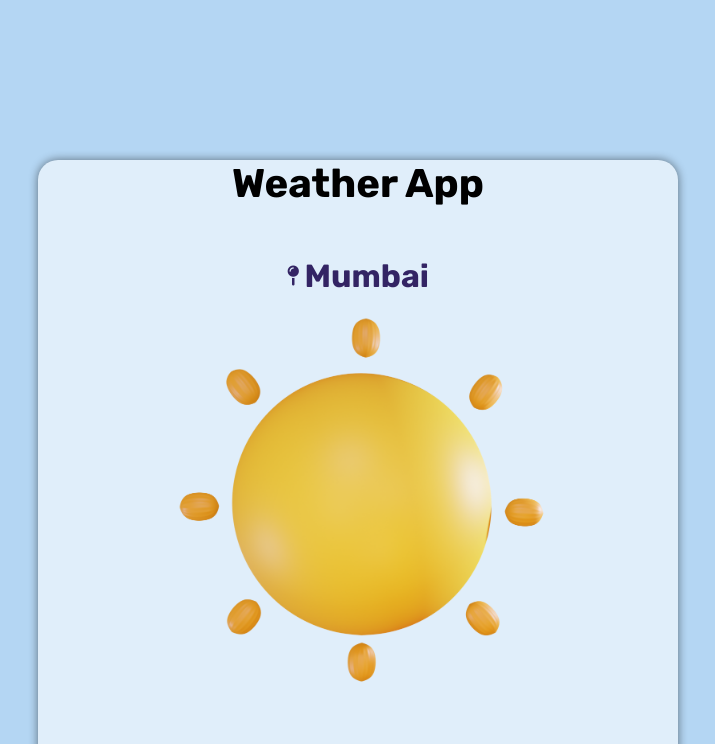
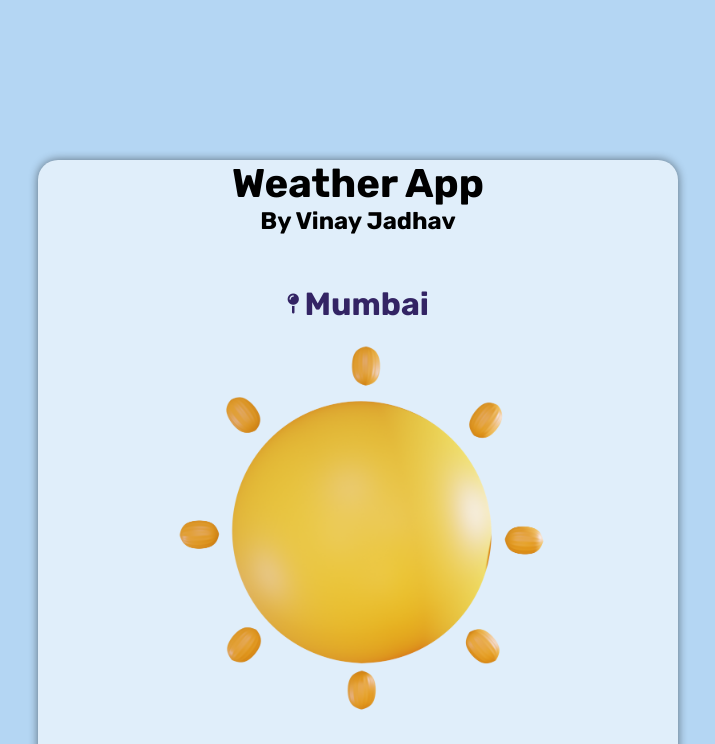
Before and after one commit to VinayJadhav163/Weather-App, a plain HTML site: page index.html in a window 1280 px wide. Shown: the top 744 px of the page, without its empty margins (282-997 px from the left). Drawn offline with Linux system fonts and the light colour scheme; no server answers.

Commit message:
Updated Author Name

```diff
--- a/index.html
+++ b/index.html
@@ -18,6 +18,7 @@
     <!-- main section -->
     <div id="screen">
       <h1 style="text-align:center; margin-top: 10rem; font-size: 2.5rem;">Weather App</h1>
+      <h3 style="text-align:center;  font-size: 1.5rem;">By Vinay Jadhav</h3>
       <!-- city name -->
 
       <div class="city-name">
```
